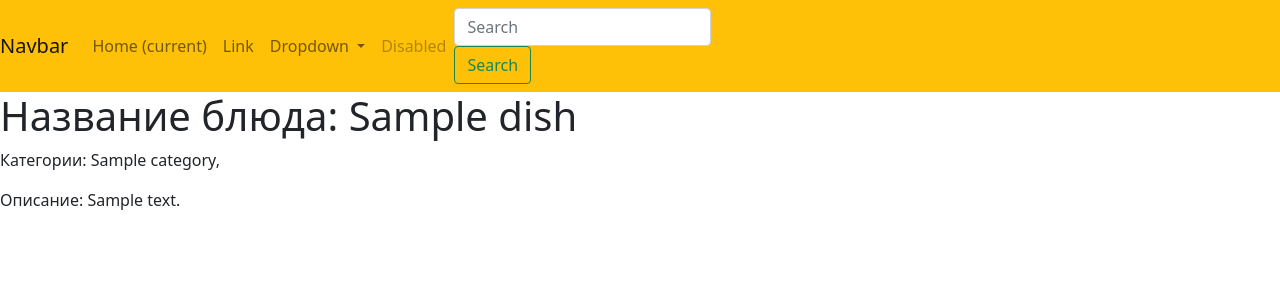
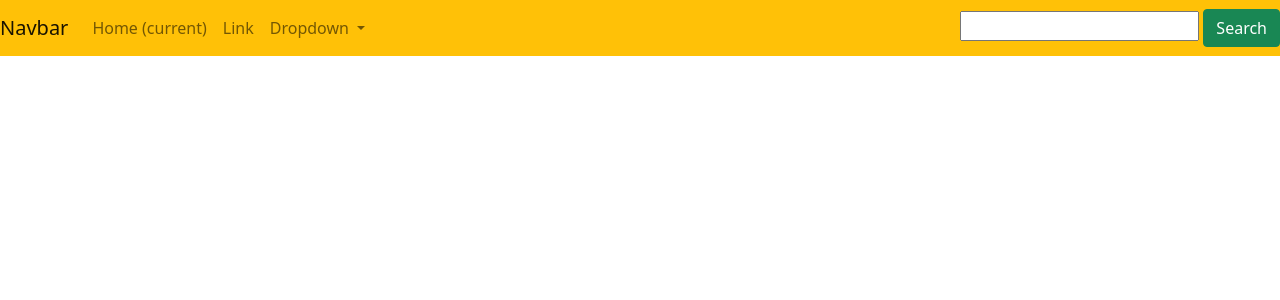
Before and after one commit to phoenix-02/food_shop, a Django app: page / in a window 1280 px wide. Shown: the top 300 px of the page. Run offline with Django 3.2, Linux system fonts and the light colour scheme; tables that the repository leaves empty hold one stand-in row (values such as "Sample post"); some libraries are stand-ins or nearby versions.

Commit message:
add simple search

```diff
--- a/mysite/settings.py
+++ b/mysite/settings.py
@@ -112,6 +112,5 @@
 
 STATICFILES_DIRS = [BASE_DIR / 'static/']
 # STATICFILES_DIRS = [str(BASE_DIR) + '/static/'] если используется os
-
 STATIC_URL = '/static/'
 STATIC_ROOT = '/static/'
--- /dev/null
+++ b/shop/forms.py
@@ -0,0 +1,5 @@
+from django import forms
+
+
+class SearchForm(forms.Form):
+    search = forms.CharField(required=False,label='',label_suffix='')
--- a/shop/models.py
+++ b/shop/models.py
@@ -1,4 +1,3 @@
-from django.contrib import admin
 from django.db import models
 
 
@@ -21,6 +20,7 @@
 # Модель блюда со своими полями и методами
 class Dish(models.Model):
     # CharField, IntegerField FloatField и другие- это поля модели
+    image = models.CharField(max_length=500, verbose_name='Картинка', null=True)
     title = models.CharField(max_length=100, verbose_name='Название блюда', help_text='введите название блюда')
     categories = models.ManyToManyField(Category, verbose_name='категория', )
     description = models.CharField(max_length=500, verbose_name='Описание')
@@ -28,8 +28,10 @@
 
     def get_categories(self):
         return [cat.title for cat in self.categories.all()]
+
     get_categories.short_description = "Категории"
     display_categories = property(get_categories)
+
     # возвращение дефолтного значения при обращении к обьекту
     def __str__(self):
         return self.title
--- a/shop/views.py
+++ b/shop/views.py
@@ -1,7 +1,17 @@
 from django.shortcuts import render
 from .models import Dish
+from .forms import SearchForm
 
 
 def view_dishes(request):
-    all_dishes = Dish.objects.all()
-    return render(request, 'index.html', {'dishes': all_dishes})
+    search = ""
+    try:
+        form = SearchForm(request.POST)
+        if form.is_valid():
+            search = request.POST.get('search')
+    except Exception:
+        form = SearchForm()
+    all_dishes = Dish.objects.filter(title=search)
+
+    return render(request, 'index.html',
+                  {'dishes': all_dishes, 'form': form})
--- a/static/css/style.css
+++ b/static/css/style.css
@@ -1,3 +1,5 @@
 /*div{*/
 /*    background-color: red;*/
 /*}*/
+.dish_cart img:hover{
+width: 120px}
--- a/templates/header.html
+++ b/templates/header.html
@@ -4,7 +4,7 @@
     <span class="navbar-toggler-icon"></span>
   </button>
 
-  <div class="collapse navbar-collapse" id="navbarSupportedContent">
+  <div class="collapse navbar-collapse justify-content-between" id="navbarSupportedContent">
     <ul class="navbar-nav mr-auto">
       <li class="nav-item active">
         <a class="nav-link" href="#">Home <span class="sr-only">(current)</span></a>
@@ -23,13 +23,12 @@
           <a class="dropdown-item" href="#">Something else here</a>
         </div>
       </li>
-      <li class="nav-item">
-        <a class="nav-link disabled" href="#">Disabled</a>
-      </li>
     </ul>
-    <form class="form-inline my-2 my-lg-0">
-      <input class="form-control mr-sm-2" type="search" placeholder="Search" aria-label="Search">
-      <button class="btn btn-outline-success my-2 my-sm-0" type="submit">Search</button>
+    <form class="form-inline my-2 my-lg-0" method="post">
+            {% csrf_token %}
+
+        {{ form }}
+      <button class="btn btn-success my-2 my-sm-0" type="submit">Search</button>
     </form>
   </div>
 </nav>
--- a/templates/index.html
+++ b/templates/index.html
@@ -1,4 +1,3 @@
-{% csrf_token %}
 <!DOCTYPE html>
 <html lang="en">
 <head>
@@ -20,10 +19,12 @@
 <body>
 {% include 'header.html' %}
 
+
 {% for dish in dishes %}
-    <div class="">
-        <h1>Название блюда: {{ dish.title }}</h1>
-        <p>Категории:
+        <div class="dish_cart">
+            <h1>Название блюда: {{ dish.title }} </h1>
+            <img src="{{ dish.image }}  " alt="">
+            <p>
                 {% for category in dish.categories.all %}
                     {{ category.title }},
                 {% endfor %}
```
Also changed, not shown: static/img/img.jpg (added), 1 other file. Lines whose indentation alone changed are shown as unchanged.
